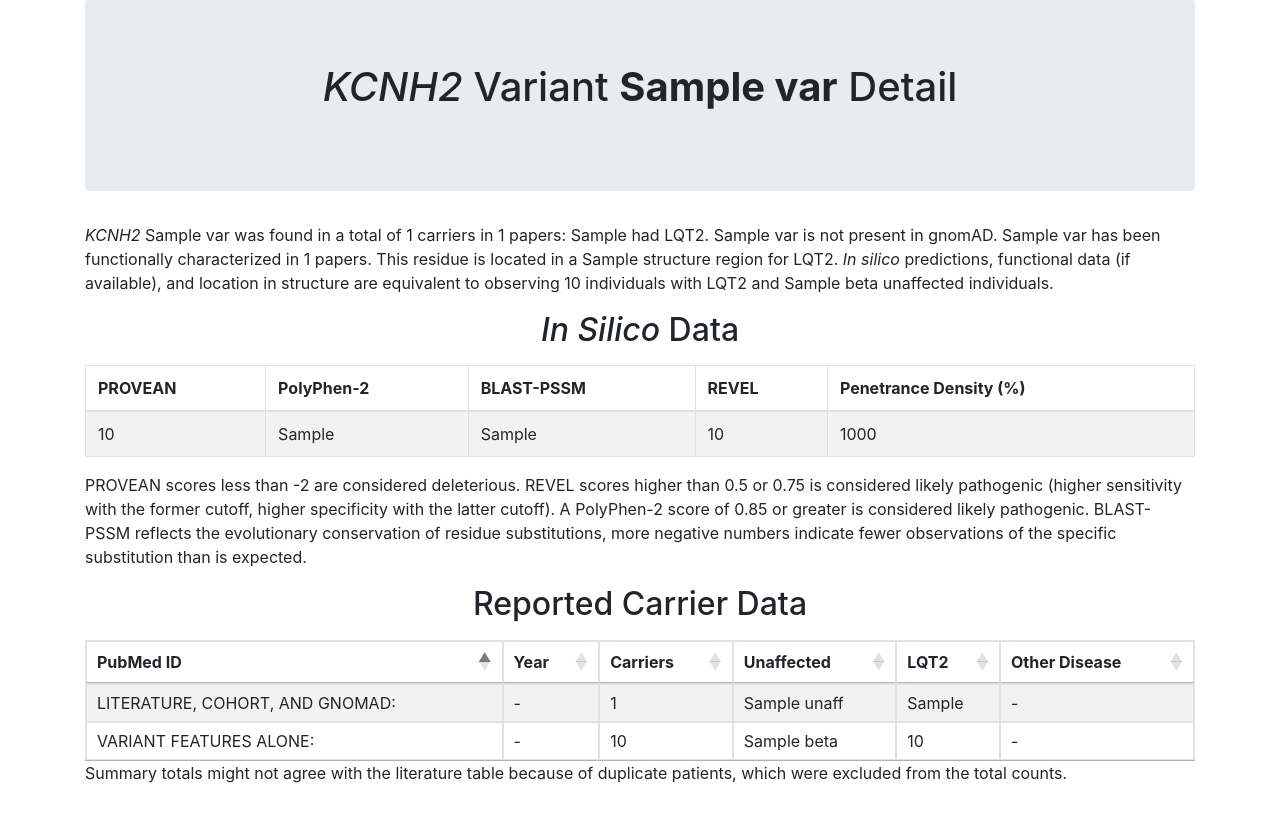
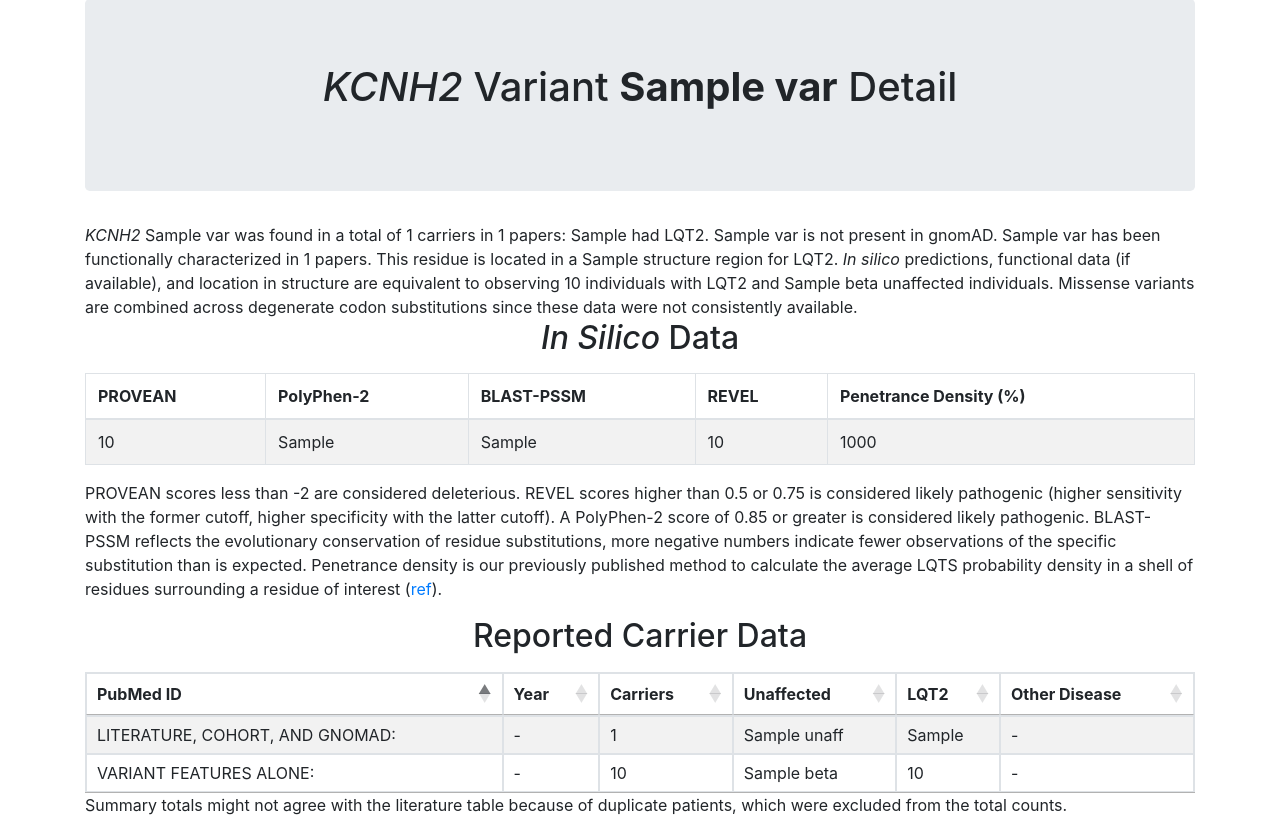
Before and after one commit to kroncke-lab/Variant_Browser, a Django app: template kcnh2/templates/detail.html in a window 1280 px wide. Shown: the part 73-906 px from the top of the page. Before the commit the page ends 856 px from the top, so only its background shows below. Run offline with Django 3.2, Linux system fonts and the light colour scheme; the template is opened without the code that fills it: most values are stand-ins (such as "Sample title", 1, 10 or a date in 2020); lists and menus that the app fills with data are empty; some libraries are stand-ins or nearby versions.

Commit message:
Update some text on details page

```diff
--- a/kcnh2/templates/detail.html
+++ b/kcnh2/templates/detail.html
@@ -1,5 +1,4 @@
 <!--
-TODO: 1) Adjust clinical data to separately include Leducq patients
 TODO: 2) Remove duplicate variants displayed in distances table
 TODO: 3)
 -->
@@ -37,7 +36,7 @@ This residue is located in a {{variant.structure}} region for LQT2.
 <i>In silico</i> predictions, functional data (if available), and location in structure are equivalent to observing
 {{alpha}} individuals with LQT2 and {{beta}} unaffected individuals.
 {% endif %}
-<p></p>
+Missense variants are combined across degenerate codon substitutions since these data were not consistently available.
 
 <body>
 
@@ -70,7 +69,9 @@ PROVEAN scores less than -2 are considered deleterious. REVEL scores higher than
 likely pathogenic (higher sensitivity with the former cutoff, higher specificity with the latter cutoff).
 A PolyPhen-2 score of 0.85 or greater is considered likely pathogenic.
 BLAST-PSSM reflects the evolutionary conservation of residue substitutions, more negative numbers indicate
-fewer observations of the specific substitution than is expected.
+fewer observations of the specific substitution than is expected. Penetrance density is our previously published method
+to calculate the average LQTS probability density in a shell of residues surrounding a residue of interest
+(<a href="https://pubmed.ncbi.nlm.nih.gov/30828412/">ref</a>).
 <p></p>
 
 <div align="center" class="content">
```
